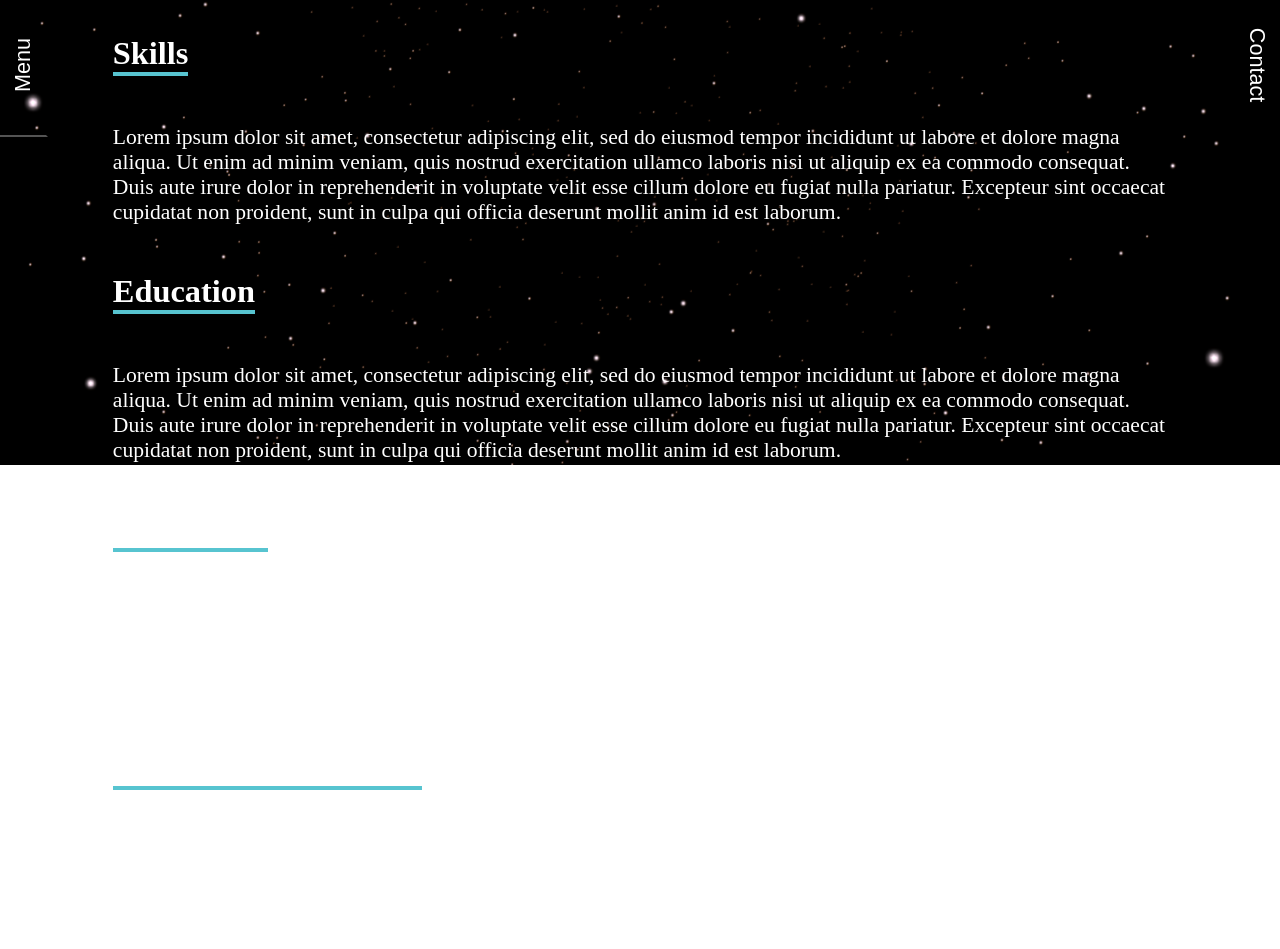
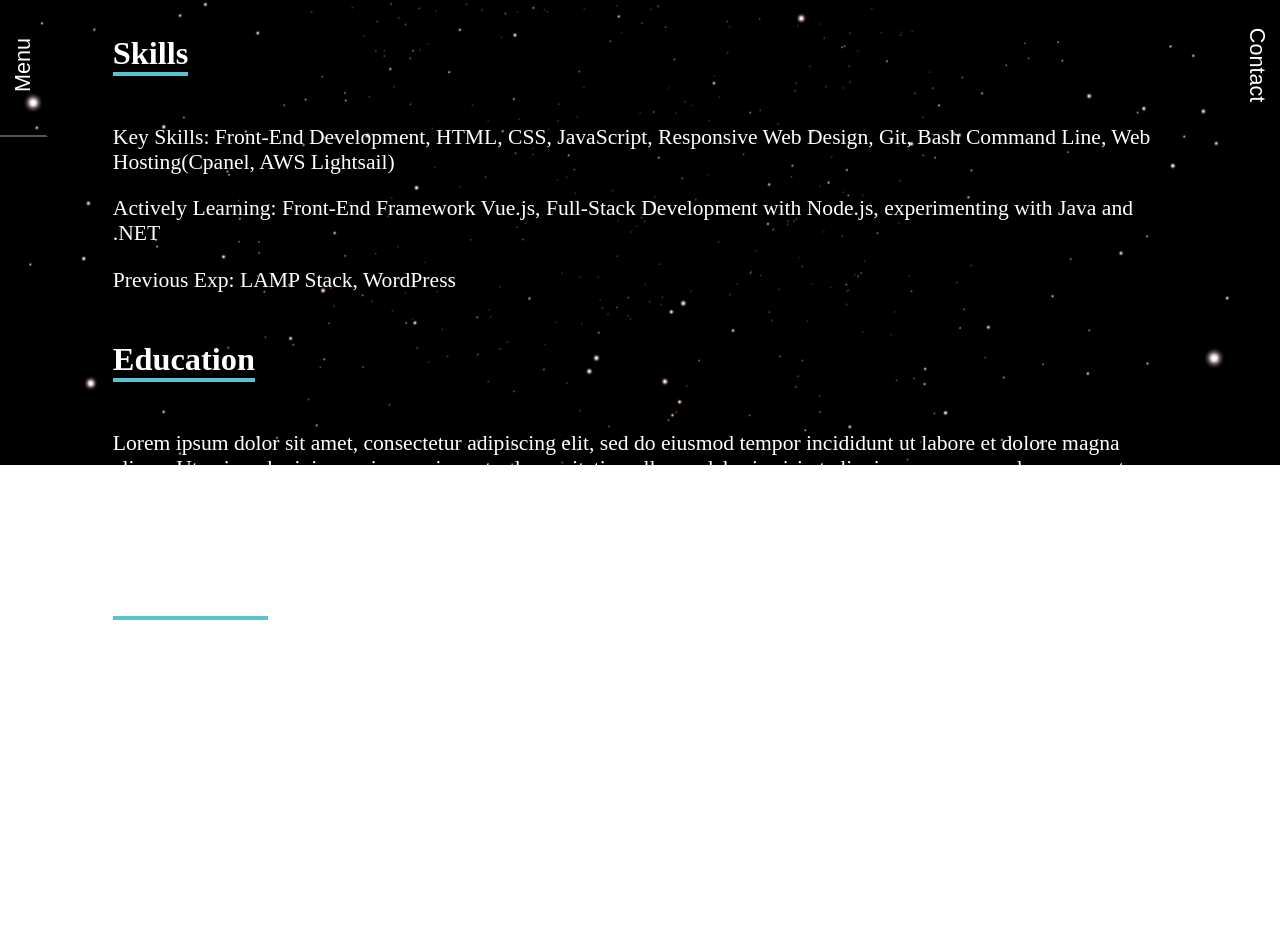
Before and after one commit to davidlongwith/portfolio-mysite-vue, a Vue app: page /about in a window 1280 px wide. Shown: the part 335-1284 px from the top of the page. Built offline with nearby package versions, Linux system fonts and the light colour scheme; a web font is replaced by a local one.

Commit message:
add experience fields x2

```diff
--- a/src/views/About.vue
+++ b/src/views/About.vue
@@ -15,14 +15,14 @@
     <div class="content-block">
       <h2>Skills</h2>
       <p>
-        Lorem ipsum dolor sit amet, consectetur adipiscing elit, sed do eiusmod
-        tempor incididunt ut labore et dolore magna aliqua. Ut enim ad minim
-        veniam, quis nostrud exercitation ullamco laboris nisi ut aliquip ex ea
-        commodo consequat. Duis aute irure dolor in reprehenderit in voluptate
-        velit esse cillum dolore eu fugiat nulla pariatur. Excepteur sint
-        occaecat cupidatat non proident, sunt in culpa qui officia deserunt
-        mollit anim id est laborum.
+        Key Skills: Front-End Development, HTML, CSS, JavaScript, Responsive Web
+        Design, Git, Bash Command Line, Web Hosting(Cpanel, AWS Lightsail)
       </p>
+      <p>
+        Actively Learning: Front-End Framework Vue.js, Full-Stack Development
+        with Node.js, experimenting with Java and .NET
+      </p>
+      <p>Previous Exp: LAMP Stack, WordPress</p>
     </div>
     <div class="content-block">
       <h2>Education</h2>
@@ -39,14 +39,17 @@
     <div class="content-block">
       <h2>Experience</h2>
       <p>
-        Lorem ipsum dolor sit amet, consectetur adipiscing elit, sed do eiusmod
-        tempor incididunt ut labore et dolore magna aliqua. Ut enim ad minim
-        veniam, quis nostrud exercitation ullamco laboris nisi ut aliquip ex ea
-        commodo consequat. Duis aute irure dolor in reprehenderit in voluptate
-        velit esse cillum dolore eu fugiat nulla pariatur. Excepteur sint
-        occaecat cupidatat non proident, sunt in culpa qui officia deserunt
-        mollit anim id est laborum.
+        Mobile Web Specialist
+        <br />April 2018 - October 2018 <br />6-month advanced web development
+        nanodegree by Udacity
       </p>
+      <p>
+        Grow with Google Developer Challenge Scholarship
+        <br />January 2018 - April 2018 (3-month) <br />Top 10% awarded full
+        scholarship to the Mobile Web Specialist nanodegree program by Udacity
+        in partnership with Google
+      </p>
+      <p></p>
     </div>
     <div class="content-block">
       <h2>Courses/Certifications</h2>
```
